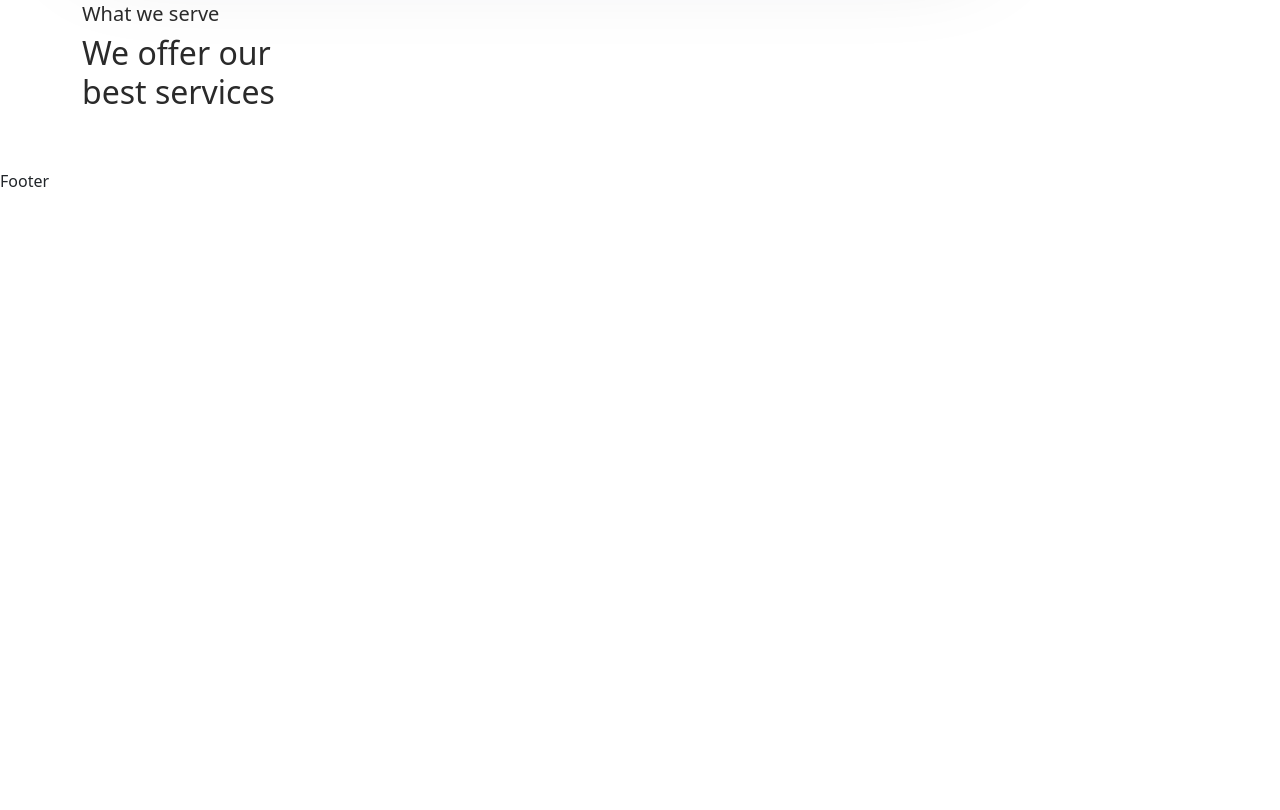
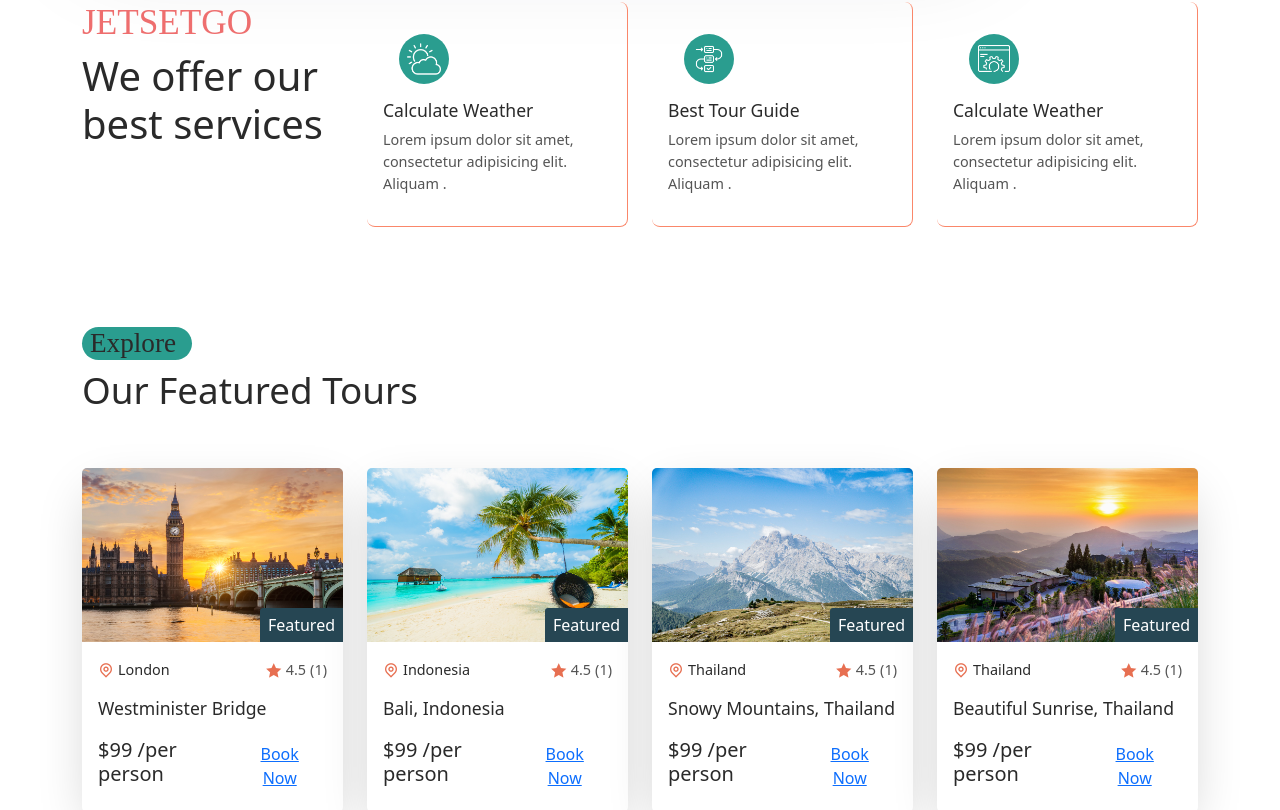
Before and after one commit to Vaishaliyadavv/Jetsetgo, a React (Create React App) app in the folder frontend/: page /home in a window 1280 px wide. Shown: the part 791-1601 px from the top of the page. Before the commit the page ends 984 px from the top, so only its background shows below. Built offline with nearby package versions, Linux system fonts and the light colour scheme; a web font is replaced by a local one.

Commit message:
add featured tours section

```diff
--- /dev/null
+++ b/frontend/src/components/Featured-tours/FeaturedToursList.jsx
@@ -0,0 +1,22 @@
+import React from 'react'
+import { TourCard } from '../../shared/TourCard';
+import tourData from '../../assets/data/tours'
+import { Col } from 'reactstrap'
+
+
+
+
+
+
+const FeaturedToursList = () => {
+  return <>{
+    tourData?.map(tour=>(
+        <Col lg='3' className="mb-4" key={tour.id}>
+            <TourCard tour={tour}/>
+        </Col>
+    ))
+  }
+  </>
+}
+
+export default FeaturedToursList
--- a/frontend/src/pages/Home.jsx
+++ b/frontend/src/pages/Home.jsx
@@ -9,6 +9,8 @@
 
 import Subtitle from '../shared/Subtitle'
 import SearchBar from '../shared/SearchBar'
+import ServiceList from '../services/ServiceList'
+import FeaturedToursList from '../components/Featured-tours/FeaturedToursList'
 
 const Home = () => {
   return <>
@@ -56,12 +58,35 @@
       <Container>
         <Row>
           <Col lg='3'>
-            <h5 className="services__subtitle">What we serve</h5>
+            <h5 className="services__subtitle">JETSETGO</h5>
             <h2 className="services__title">We offer our best services</h2>
           </Col>
+          <ServiceList/>
         </Row>
       </Container>
     </section>
+
+
+    {/* ======================================featured tour section start================================= */}
+
+    <section>
+      <Container>
+        <Row>
+          <Col lg='12' className='mb-5'>
+          <Subtitle Subtitle={'Explore'}/>
+          <h2 className="featured__tour-title">
+            Our Featured Tours
+          </h2>
+          </Col>
+          <FeaturedToursList />
+        </Row>
+      </Container>
+    </section>
+
+    {/* ======================================featured tour section end================================= */}
+
+
+
   </>
 }
 
--- /dev/null
+++ b/frontend/src/services/ServiceCard.jsx
@@ -0,0 +1,20 @@
+import React from 'react'
+import './service-card.css';
+
+const ServiceCard = ({item}) => {
+
+
+    const {imgUrl,title,desc} = item
+
+  return (
+    <div className='service__item'>
+        <div className='service__img'>
+            <img src={imgUrl} alt="" />
+        </div>
+        <h5>{title}</h5>
+        <p>{desc}</p>
+    </div>
+  )
+}
+
+export default ServiceCard
--- /dev/null
+++ b/frontend/src/services/ServiceList.jsx
@@ -0,0 +1,36 @@
+import React from 'react'
+import ServiceCard from './ServiceCard'
+import { Col } from 'reactstrap'
+
+import weatherImg from '../assets/images/weather.png'
+import guideImg from '../assets/images/guide.png'
+import customizationImg from '../assets/images/customization.png'
+
+const servicesData = [
+    {
+        imgUrl: weatherImg,
+        title: "Calculate Weather",
+        desc: "Lorem ipsum dolor sit amet, consectetur adipisicing elit. Aliquam ."
+    },
+    {
+        imgUrl: guideImg,
+        title: "Best Tour Guide",
+        desc: "Lorem ipsum dolor sit amet, consectetur adipisicing elit. Aliquam ."
+    },
+    {
+        imgUrl: customizationImg,
+        title: "Calculate Weather",
+        desc: "Lorem ipsum dolor sit amet, consectetur adipisicing elit. Aliquam ."
+    },
+]
+const ServiceList = () => {
+  return <>
+  {
+    servicesData.map((item,index)=> <Col lg='3' key={index}>
+        <ServiceCard item={item}/>
+    </Col>)
+  }
+  </>
+}
+
+export default ServiceList
--- /dev/null
+++ b/frontend/src/services/service-card.css
@@ -0,0 +1,33 @@
+.service__item {
+    padding: 1rem;
+    border-bottom: 1px solid #fa876a;
+    border-right: 1px solid #fa876a;
+    border-radius: 0.5rem;
+}
+
+.service__img {
+    width: 50px;
+    height: 50px;
+    display: flex;
+    align-items: center;
+    justify-content: center;
+    border-radius: 50px;
+    background-color: var(--secondary-color);
+    padding: 0.5rem;
+    margin: 1rem;
+    line-height: 50px;
+}
+
+.service__img img {
+    width: 100%;
+}
+
+.service__item h5 {
+    font-size: 1.1rem;
+    font-weight: 500;
+}
+
+.service__item p {
+    font-size: 0.9rem;
+    color: var(--text-color);
+}
--- /dev/null
+++ b/frontend/src/shared/TourCard.jsx
@@ -0,0 +1,41 @@
+import React from 'react'
+import { Card, CardBody } from 'reactstrap'
+import {Link} from 'react-router-dom'
+import "./tour-card.css";
+
+
+export const TourCard = ({tour}) => {
+
+  const {id,title,city,photo,price,featured,avgRating,reviews} = tour
+
+  return <div className="tour__card">
+    <Card>
+      <div className="tour__img">
+        <img src={photo} alt="tour-img" />
+        <span>Featured</span>
+      </div>
+
+      <CardBody>
+      <div className="card__top d-flex align-items-center justify-content-between">
+        <span className="tour__location d-flex align-items-center gap-1">
+        <i class="ri-map-pin-line"></i> {city}
+        </span>
+        <span className="tour__rating d-flex align-items-center gap-1">
+        <i class="ri-star-fill"></i> {avgRating}
+        <span>({reviews.length})</span>
+        </span>
+      </div>
+
+      <h5 className="tour__title"><Link to={`/tours/${id}`}>{title}</Link></h5>
+      <div className="card__bottom d-flex align-items-center justify-content-between mt-3">
+        <h5>${price} <span>/per person</span></h5>
+        <button className="btn booking__btn">
+          <Link to={`/tours/${id}`}>Book Now</Link>
+        </button>
+      </div>
+    </CardBody>
+    </Card>
+
+
+  </div>
+}
--- /dev/null
+++ b/frontend/src/shared/tour-card.css
@@ -0,0 +1,61 @@
+.tour__img img {
+    width: 100%;
+    border-radius: 5px 5px 0 0;
+}
+
+.card {
+    border: none !important;
+    box-shadow: rgba(0, 0, 0, 0.2) 0px 18px 50px -10px;
+}
+
+.tour__img {
+    position: relative;
+}
+
+.tour__img span {
+    position: absolute;
+    bottom: 0;
+    right: 0;
+    width: max-content;
+    height: max-content;
+    z-index: 10;
+    background: var(--primary-color);
+    color: #fff;
+    padding: 0.3rem 0.5rem;
+    border-radius: 3px 0 0 0;
+}
+
+.card__top span i {
+    color: var(--highlight-color);
+}
+
+.tour__rating {
+    font-size: 0.9rem;
+    color: var(--text-color);
+}
+
+.tour__location {
+    color: var(--heading-color);
+    font-weight: 500;
+    font-size: 0.9rem;
+}
+
+.tour__rating i,.tour__location i {
+    font-size: 1rem;
+}
+
+.tour__title {
+    margin-top: 1rem;
+    font-size: 1.1rem;
+    cursor: pointer;
+}
+
+.tour__title a {
+    text-decoration: none;
+    color: var(--heading-color);
+    transition: .3s;
+}
+
+.tour__title a:hover {
+    color: var(--secondary-color);
+}
--- a/frontend/src/styles/home.css
+++ b/frontend/src/styles/home.css
@@ -36,3 +36,20 @@
 .hero__img-box {
     padding-top: 2rem;
 }
+
+.services__subtitle {
+    font-size: 2.2rem;
+    font-weight: 500;
+    color: #ee6e6e;
+    font-family: var(--subtitle-font-name);
+}
+
+.services__title {
+    font-size: 2.5rem;
+    font-weight: 500;
+}
+
+.featured__tour-title {
+    font-size: 2.3rem;
+    font-weight: 500;
+}
```
